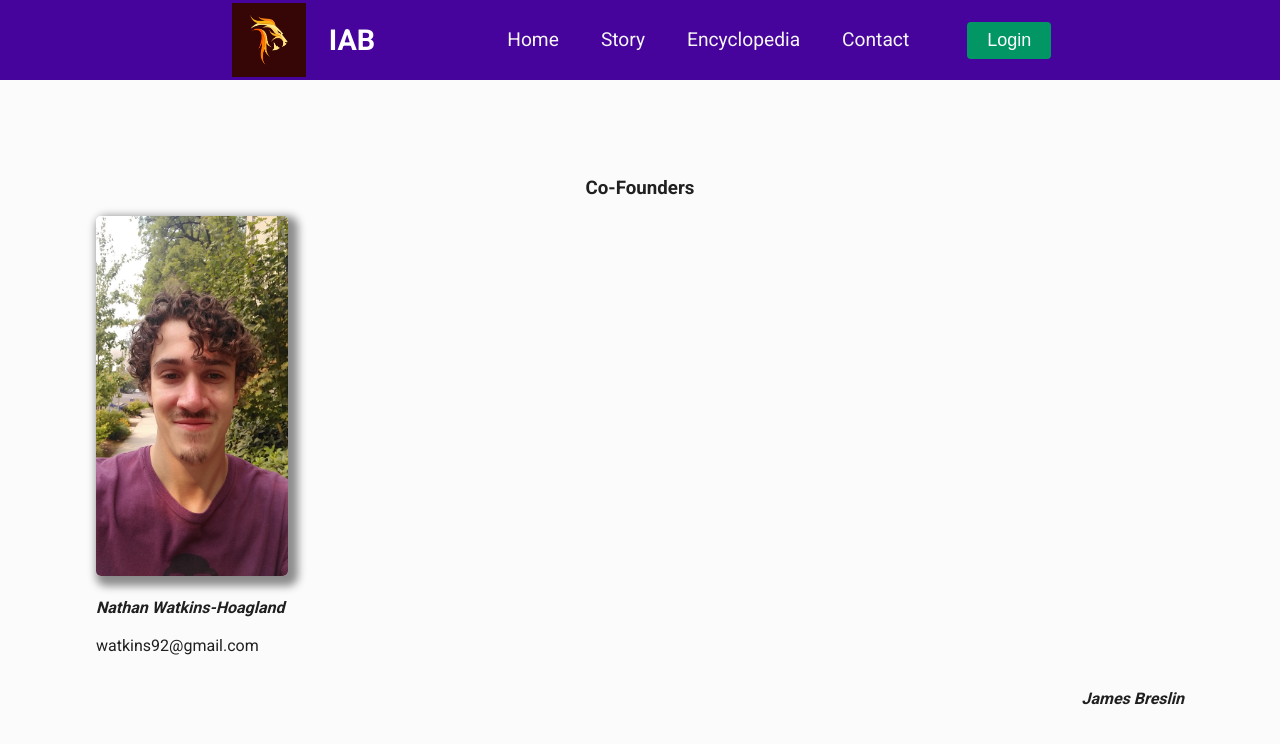
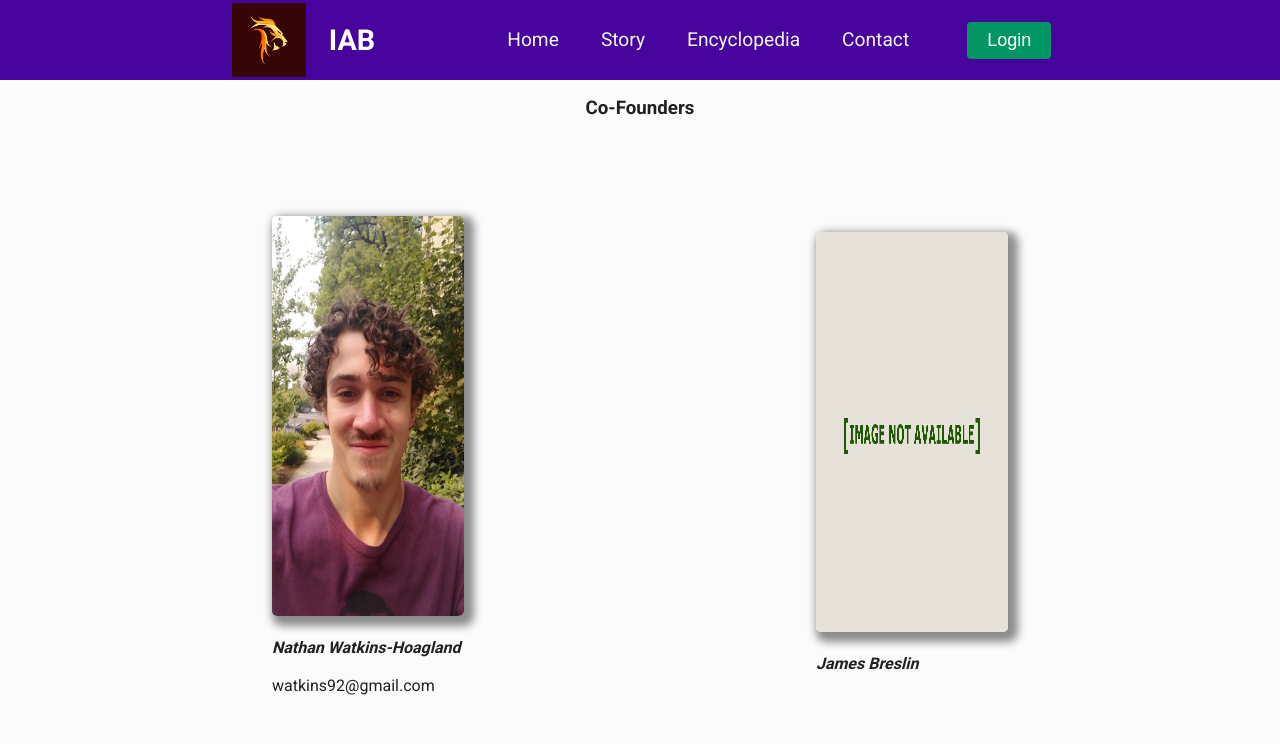
Before and after one commit to WiseFool92/Avernus, a React (Create React App) app: page /contact in a window 1280 px wide. Shown: the top 744 px of the page. Built offline with nearby package versions, Linux system fonts and the light colour scheme.

Commit message:
Troubleshooting live site routing

```diff
--- a/src/components/Contact.jsx
+++ b/src/components/Contact.jsx
@@ -1,5 +1,6 @@
 import React from 'react';
 import LeMe from './Img/LeMe.jpg'
+import na from './Img/na.jpg'
 
 function Contact() {
 
@@ -8,11 +9,12 @@ function Contact() {
     marginRight: '1.25vw',
     padding: '5rem',
     fontWeight: 'normal',
-    // display: 'flex',
-    // justifyContent: 'space-around',
+    display: 'flex',
+    alignItems: 'center',
+    justifyContent: 'space-around',
   }
   const contactNate = {
-    height: '45vh',
+    height: '50vh',
     width: '15vw',
     borderRadius: '5px',
     boxShadow: '5px 5px 8px 5px rgba(0, 0, 0, 0.449)',
@@ -21,22 +23,29 @@ function Contact() {
     textAlign: 'center'
   }
   const contactJames = {
-    float: 'right'
+    height: '50vh',
+    width: '15vw',
+    borderRadius: '5px',
+    boxShadow: '5px 5px 8px 5px rgba(0, 0, 0, 0.449)',
+    // float: 'right'
   }
 
   return (
     <>
-    <div style={contactStyle}>
       <h3 style={contactAlign}>Co-Founders</h3>
-
-      <img src={LeMe} style={contactNate}></img>
-        <em><h4>Nathan Watkins-Hoagland</h4></em>
-          <p>watkins92@gmail.com</p>
-        <div style={contactJames}>
-          <em><h4>James Breslin</h4></em>
+      <div className='row' style={contactStyle}>
+        <div className='col-md-4'>
+          <img src={LeMe} style={contactNate} alt='nate' />
+          <em><h4>Nathan Watkins-Hoagland</h4></em>
+            <p>watkins92@gmail.com</p>
         </div>
-
-    </div>
+        <div className='col-md-4'>
+          <div>
+            <img src={na} style={contactJames} alt='na' />
+            <em><h4>James Breslin</h4></em>
+          </div>
+        </div>
+      </div>
     </>
   )
 };
--- a/src/components/Dropdown/Dropdown.jsx
+++ b/src/components/Dropdown/Dropdown.jsx
@@ -1,5 +1,5 @@
 import React, { useState } from 'react';
-import { items } from './Items';
+// import { items } from './Items';
 import onClickOutside from "react-onclickoutside";
 
 function Dropdown({ title, items = [], multiSelect = false }) {
@@ -9,7 +9,7 @@ function Dropdown({ title, items = [], multiSelect = false }) {
   Dropdown.handleClickOutside = () => setOpen(false);
 
   function handleOnClick(item) {
-    if (!selection.some(current => current.id == item.id)) {
+    if (!selection.some(current => current.id === item.id)) {
       if (!multiSelect) {
         setSelection([item]);
       } else if (multiSelect) {
@@ -18,14 +18,14 @@ function Dropdown({ title, items = [], multiSelect = false }) {
     } else {
       let selectionAfterRemoval = selection;
       selectionAfterRemoval = selectionAfterRemoval.filter(
-        current => current.id != item.id
+        current => current.id !== item.id
       );
       setSelection([...selectionAfterRemoval]);
     }
   }
 
   function isItemInSelection(item) {
-    if (selection.find(current => current.id == item.id)) {
+    if (selection.find(current => current.id === item.id)) {
       return true;
     }
     return false;
--- a/src/components/StoryBoard.jsx
+++ b/src/components/StoryBoard.jsx
@@ -26,9 +26,6 @@ function StoryBoard(){
   const focusStyle = {
     marginLeft: '1.25vw',
     marginRight: '1.25vw',
-    padding: '5rem',
-    fontWeight: 'normal',
-    padding: '1rem 0',
     textAlign: 'center',
     fontWeight: '900',
     border: '1px solid rgb(12, 105, 12)',
@@ -49,9 +46,6 @@ function StoryBoard(){
   const horoStyle = {
     marginLeft: '1.25vw',
     marginRight: '1.25vw',
-    padding: '5rem',
-    fontWeight: 'normal',
-    padding: '1rem 0',
     textAlign: 'center',
     fontWeight: '900',
     border: '1px solid rgb(12, 105, 12)',
@@ -131,7 +125,7 @@ function StoryBoard(){
             <div className='row' style = {focusStyle}>
               <div className='col-md-6'>
                 <h3>Avernus</h3>
-                <img src={caveTown} className='storyBoardImg'></img>
+                <img src={caveTown} className='storyBoardImg' alt='cave town'></img>
                 <p>An underground tombworld.</p>
               </div>
             </div>
@@ -235,7 +229,7 @@ function StoryBoard(){
           <div className='row' style = {focusStyle}>
             <div className='col-md-6'>
               <h2>Ibram Messer</h2>
-              <img src = {IbramM} className='storyBoardImg'></img>
+              <img src = {IbramM} className='storyBoardImg' alt='Ibram'></img>
               <p>
                 A gaunt but striking figure, Messer is a prototypical example of a Yeoman of the Japing Armigers.
               </p>
```
Also changed, not shown: src/components/Img/na.jpg (added), 1 other file (tests, documents, lock files or other folders).
